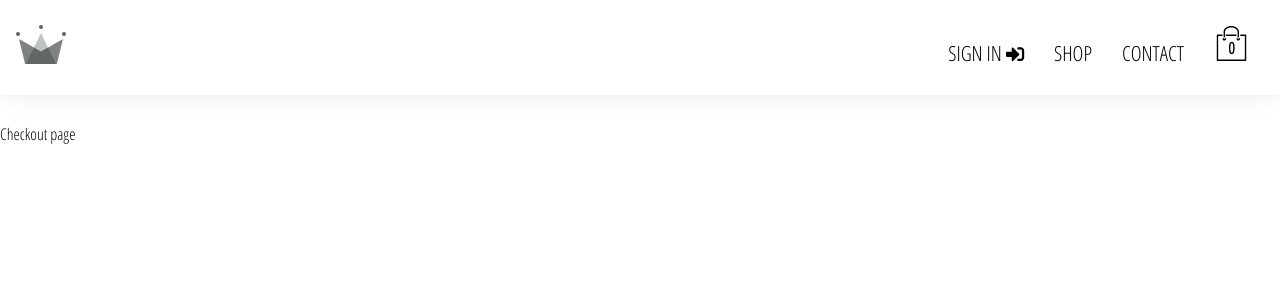
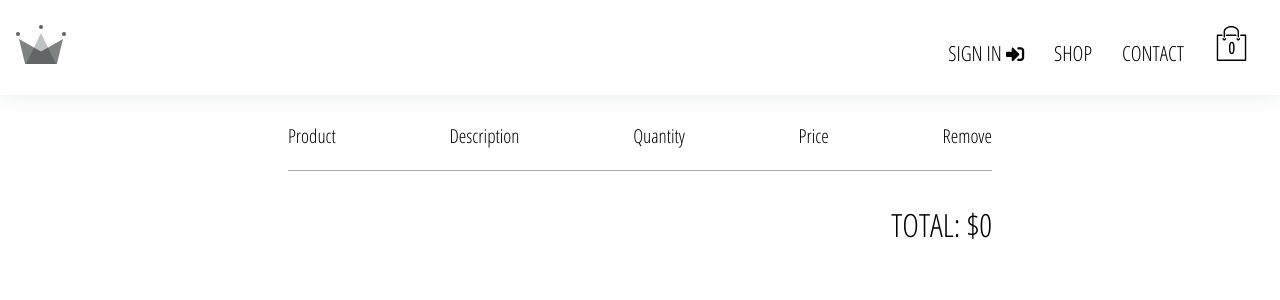
Before and after one commit to alexey-savchenko-am/eshop, a React (Create React App) app: page /checkout in a window 1280 px wide. Shown: the top 300 px of the page. Built offline with nearby package versions, Linux system fonts and the light colour scheme; no server answers.

Commit message:
hide cart menu after jumping to checkout page & styling checkout page

```diff
--- a/src/components/cart-dropdown/cart-dropdown.component.jsx
+++ b/src/components/cart-dropdown/cart-dropdown.component.jsx
@@ -5,8 +5,10 @@
 import CartItem from "../cart-item/cart-item.component";
 import './cart-dropdown.styles.scss';
 import {selectCartItems} from "../../redux/cart/cart-selectors";
+import {toggleCartHidden} from "../../redux/cart/cart-actions";
+import {createStructuredSelector} from "reselect";
 
-const CartDropdown = ({cartItems, history}) => (
+const CartDropdown = ({cartItems, history, dispatch}) => (
   <div className="cart-dropdown">
       <div className="cart-items">
           {
@@ -15,12 +17,14 @@
                   : <span className="empty-message">Your cart is empty</span>
           }
       </div>
-    <CustomButton onClick={() => history.push('/checkout')}>GO TO CHECKOUT</CustomButton>
+    <CustomButton onClick={() => {
+        history.push('/checkout');
+        dispatch(toggleCartHidden());
+    }}>GO TO CHECKOUT</CustomButton>
   </div>
 );
 
-const mapStateToProps = state => ({
-    cartItems : selectCartItems(state)
+const mapStateToProps = state => createStructuredSelector({
+    cartItems: selectCartItems
 });
-
 export default withRouter(connect(mapStateToProps)(CartDropdown));
--- a/src/pages/checkout/checkout.component.jsx
+++ b/src/pages/checkout/checkout.component.jsx
@@ -1,11 +1,39 @@
 import React from "react";
-
+import {connect} from "react-redux";
+import {createStructuredSelector} from "reselect";
+import {selectCartItems, selectCartTotal} from "../../redux/cart/cart-selectors";
 import './checkout.styles.scss';
 
-const CheckoutPage = () => (
-<div>
-    Checkout page
+const CheckoutPage = ({cartItems, total}) => (
+<div className="checkout-page">
+    <div className="checkout-header">
+        <div className="checkout-block">
+            <span>Product</span>
+        </div>
+        <div className="checkout-block">
+            <span>Description</span>
+        </div>
+        <div className="checkout-block">
+            <span>Quantity</span>
+        </div>
+        <div className="checkout-block">
+            <span>Price</span>
+        </div>
+        <div className="checkout-block">
+            <span>Remove</span>
+        </div>
+    </div>
+    {
+        cartItems.map(item => item.name)
+    }
+    <div className="total">
+        <span>TOTAL: ${total}</span>
+    </div>
 </div>
 );
+const mapStateToProps = createStructuredSelector({
+   cartItems: selectCartItems,
+   total: selectCartTotal
+});
 
-export default CheckoutPage;
+export default connect(mapStateToProps)(CheckoutPage);
--- a/src/pages/checkout/checkout.styles.scss
+++ b/src/pages/checkout/checkout.styles.scss
@@ -0,0 +1,28 @@
+.checkout-page{
+  width: 55%;
+  min-height: 90vh;
+  display: flex;
+  flex-direction: column;
+  align-items: center;
+  margin: 1em auto;
+  .checkout-header{
+    width: 100%;
+    display: flex;
+    justify-content: space-between;
+    border-bottom: 1px solid darkgray;
+    padding-bottom: 1em;
+    font-size: 1.2rem;
+    .header-block{
+      text-transform: capitalize;
+      width: 23%;
+      &:last-child{
+        width: 8%;
+      }
+    }
+  }
+  .total {
+    margin-top: 30px;
+    margin-left: auto;
+    font-size: 2rem;
+  }
+}
--- a/src/redux/cart/cart-selectors.js
+++ b/src/redux/cart/cart-selectors.js
@@ -17,3 +17,8 @@
   [selectCartItems],
   cartItems =>  cartItems.reduce((q, i) => q + i.quantity, 0)
 );
+
+export const selectCartTotal = createSelector(
+    [selectCartItems],
+    cartItems => cartItems.reduce((q, i) => q + i.quantity * i.price, 0)
+);
```
